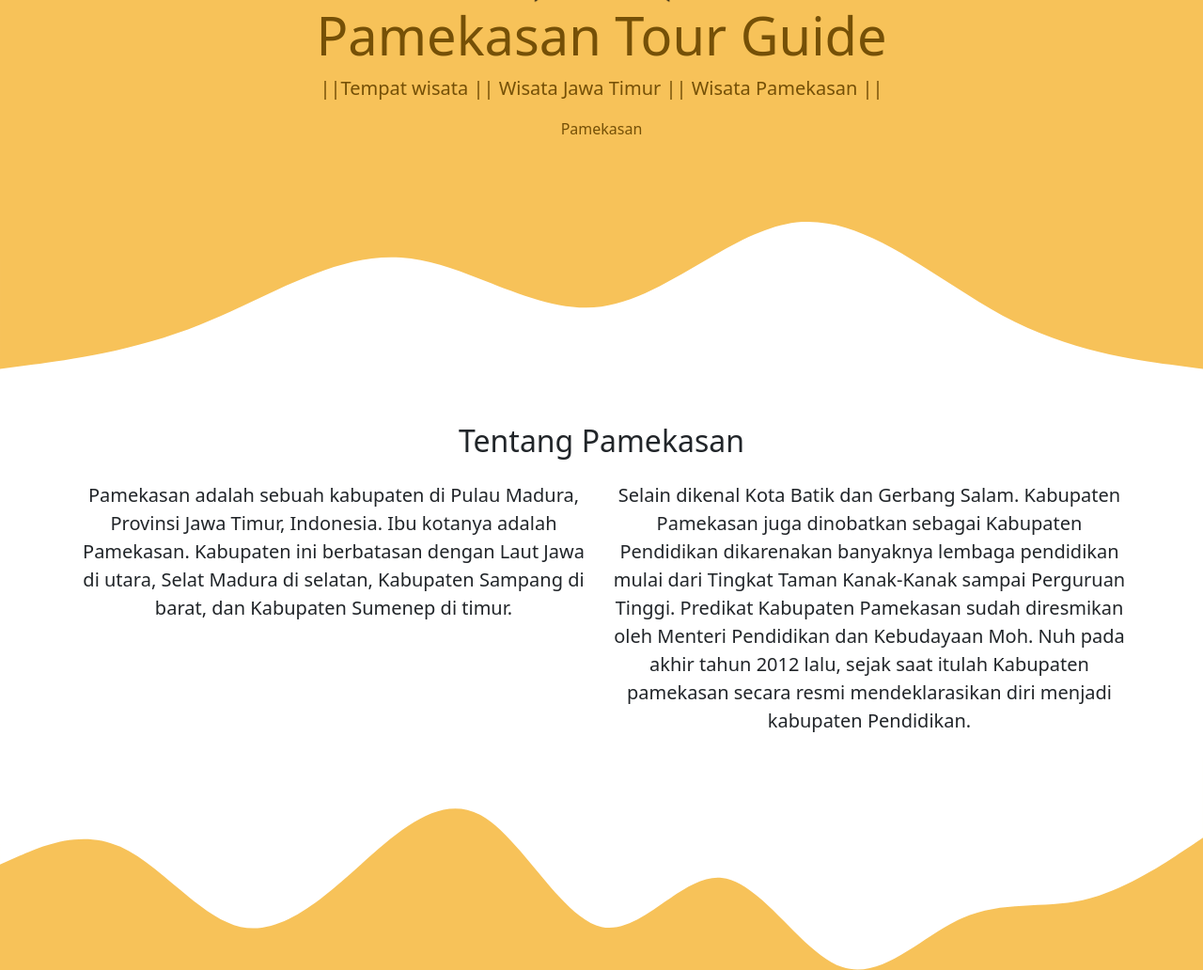
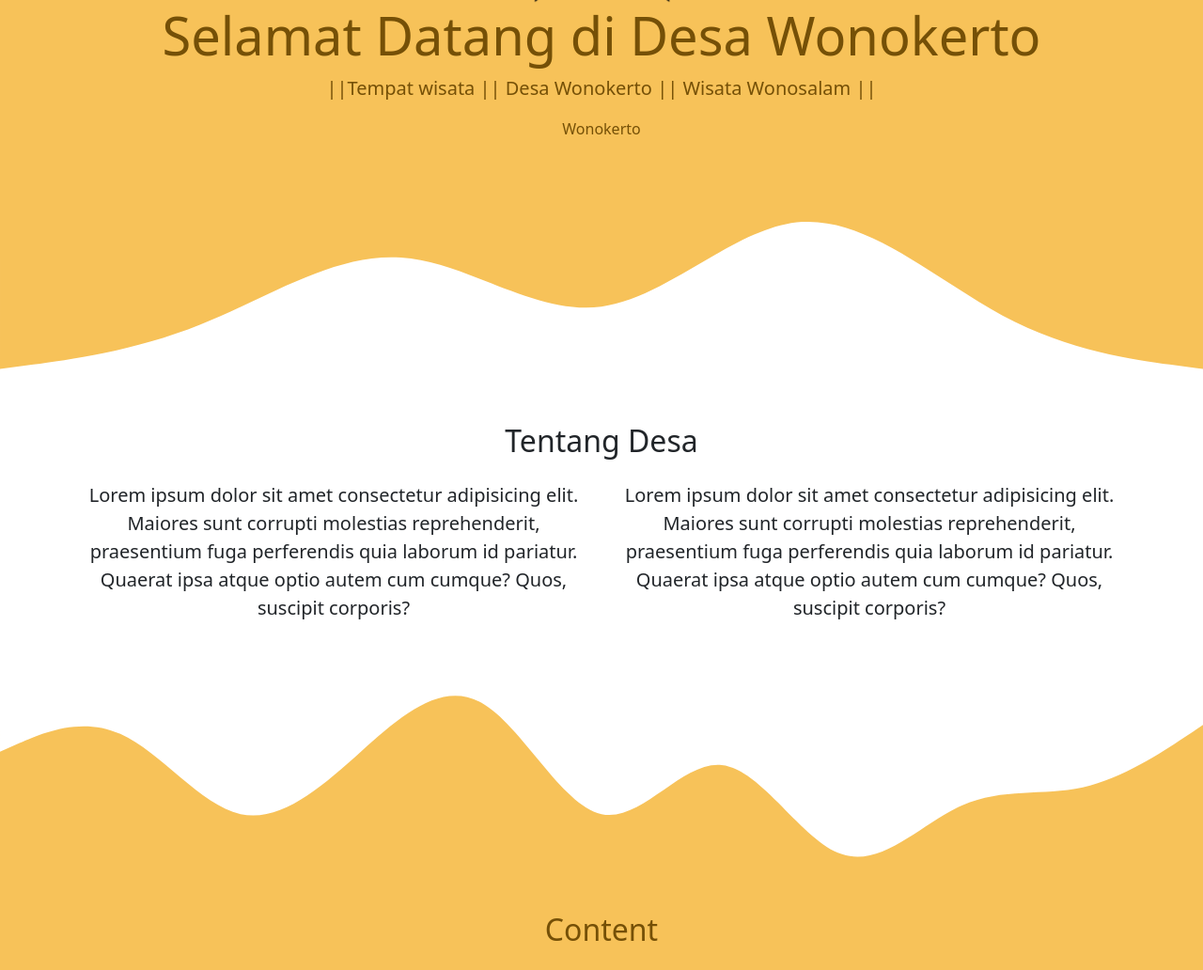
Before and after one commit to WonokertoDesa/desawonokerto.github.io, a plain HTML site: page index.html in a window 1280 px wide. Shown: the part 317-1349 px from the top of the page at 94% size. Drawn offline with nearby package versions, Linux system fonts and the light colour scheme.

Commit message:
Update index.html

```diff
--- a/index.html
+++ b/index.html
@@ -74,13 +74,13 @@
         <div style="color:#755007 ;" class="textleg"><b>MADU GANDA MANGESTI TUNGGAL</b></div>
       </div>
     </div>
-    <h1 style="color:#755007 ;" data-aos="zoom-in-up" class="display-4 responsive">Pamekasan Tour Guide</h1>
+    <h1 style="color:#755007 ;" data-aos="zoom-in-up" class="display-4 responsive">Selamat Datang di Desa Wonokerto</h1>
     <p style="color:#755007 ;" class="lead">
 
     </p>
 
     <p style="color:#755007 ;" class="joke" data-aos="fade-down">
-     Pamekasan
+     Wonokerto
     </p>
 
   </section>
@@ -98,13 +98,17 @@
 
       <div class="row text-center mb-3 justify-content-center">
         <div class="col">
-          <div class="h2" data-aos="fade-down" data-aos-delay="100">Tentang Pamekasan</div>
+          <div class="h2" data-aos="fade-down" data-aos-delay="100">Tentang Desa</div>
         </div>
       </div>
       <div class="row justify-content-center fs-5" data-aos="zoom-in-up">
         <div class="col text-center mb-4" data-aos-duration="1500" data-aos-delay="3000">
-          Pamekasan adalah sebuah kabupaten di Pulau Madura, Provinsi Jawa Timur, Indonesia. Ibu kotanya adalah Pamekasan. Kabupaten ini berbatasan dengan Laut Jawa di utara, Selat Madura di selatan, Kabupaten Sampang di barat, dan Kabupaten Sumenep di timur. </div>
-        <div class="col text-center mb-4" data-aos-duration="1500" data-aos-delay="300">Selain dikenal Kota Batik dan Gerbang Salam. Kabupaten Pamekasan juga dinobatkan sebagai Kabupaten Pendidikan dikarenakan banyaknya lembaga pendidikan mulai dari Tingkat Taman Kanak-Kanak sampai Perguruan Tinggi. Predikat Kabupaten Pamekasan sudah diresmikan oleh Menteri Pendidikan dan Kebudayaan Moh. Nuh pada akhir tahun 2012 lalu, sejak saat itulah Kabupaten pamekasan secara resmi mendeklarasikan diri menjadi kabupaten Pendidikan.
+          Lorem ipsum dolor sit amet consectetur adipisicing elit. Maiores sunt
+            corrupti molestias reprehenderit, praesentium fuga perferendis quia laborum id pariatur. Quaerat ipsa atque
+            optio autem cum cumque? Quos, suscipit corporis? </div>
+        <div class="col text-center mb-4" data-aos-duration="1500" data-aos-delay="300">Lorem ipsum dolor sit amet consectetur adipisicing elit. Maiores sunt
+          corrupti molestias reprehenderit, praesentium fuga perferendis quia laborum id pariatur. Quaerat ipsa atque
+          optio autem cum cumque? Quos, suscipit corporis?
         </div>
       </div>
     </div>
@@ -422,7 +426,7 @@
     gsap.from('.navbar', { duration: 1.5, y: '-100%', ease: 'bounce' });
     gsap.from('.learnme', { duration: 2, delay: '5.7', opacity: 0, y: '+300%', ease: 'bounce' });
     gsap.from('.readme', { duration: 2, delay: '1.5', opacity: 0, y: '+300%', ease: 'bounce' });
-    gsap.to('.lead', { duration: '3.5', delay: '2', text: '||Tempat wisata || Wisata Jawa Timur || Wisata Pamekasan ||' });
+    gsap.to('.lead', { duration: '3.5', delay: '2', text: '||Tempat wisata || Desa Wonokerto || Wisata Wonosalam ||' });
 
   </script>
   <!-- gsap end -->
```
